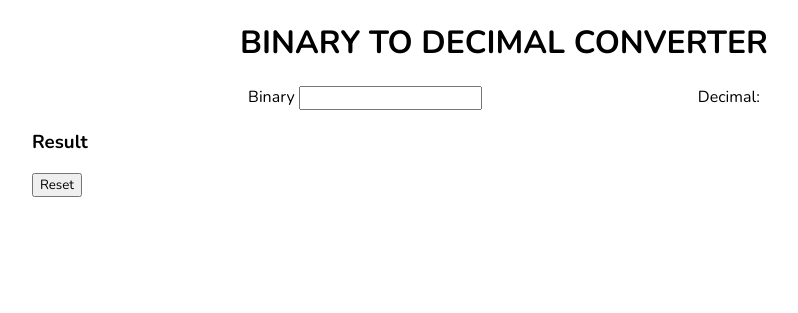
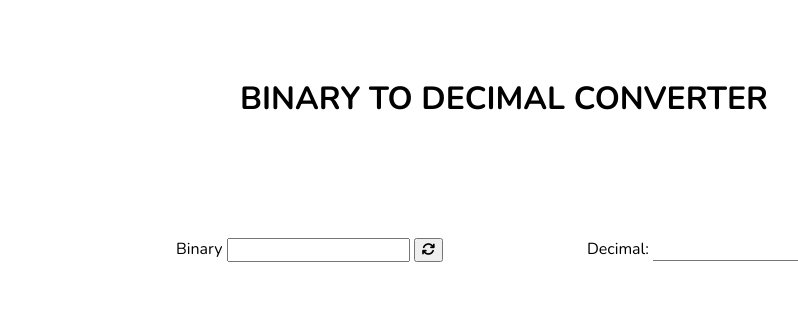
Before and after one commit to doljpo/JS-bin2dec-app, a plain HTML site: page src/bin2dec.html in a window 1280 px wide. Shown: the whole page, without its empty margins (136-934 px from the left). Drawn offline with nearby package versions, Linux system fonts and the light colour scheme.

Commit message:
add fontaewsome and changed the layout

```diff
--- a/src/bin2dec.css
+++ b/src/bin2dec.css
@@ -11,7 +11,20 @@ h1 {
     text-transform: uppercase;
 }
 
+div {
+    padding-top: 3rem;
+}
+
+.h-center, h1, input {
+    text-align: center;
+}
+
 #calc {
     display: flex;
     justify-content: space-evenly;
 }
+
+#decimal {
+    border-width: 0 0 1px 0;
+    outline: none;
+}
--- a/src/bin2dec.html
+++ b/src/bin2dec.html
@@ -17,18 +17,18 @@
 			<div>
 				<label>Binary</label>
 				<input id="binary" type="text" maxlength="8">
+				<button onclick="reset()"><i class="fa fa-refresh" aria-hidden="true"></i></button>
 			</div>
 			<div>
 				<label>Decimal: </label>
-				<span id="result"></span>
+				<input id="decimal" type="text" maxlength="8">
 			</div>
 		</div>
-		<div>
+		<div class="h-center">
 			<span id="warning"></span>
-			<h3>Result</h3>
 		</div>
-		<button class="bt" onclick="reset()">Reset</button>
 	</div>
 	<script src="./bin2dec.js"></script>
+	<script src="https://use.fontawesome.com/3b877a1cd6.js"></script>
 </body>
 </html>
--- a/src/bin2dec.js
+++ b/src/bin2dec.js
@@ -1,5 +1,5 @@
 const BINARY_INPUT = document.getElementById('binary');
-const RESULT = document.getElementById('result');
+const RESULT = document.getElementById('decimal');
 const BINARY_MAX_LENGTH = 8;
 const VALID_KEYS = [
 	'0',
@@ -73,11 +73,11 @@ function convert(binary) {
 		pow--;
 	}
 
-	RESULT.innerText = decimal;
+	RESULT.value = decimal;
 }
 
 function reset() {
 	BINARY_INPUT.value = '';
-	RESULT.innerText = '';
+	RESULT.value = '';
 	hideWarning();
 }
```
